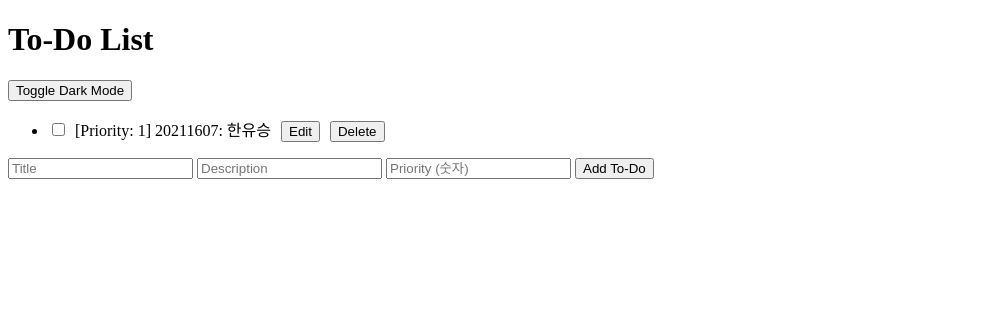
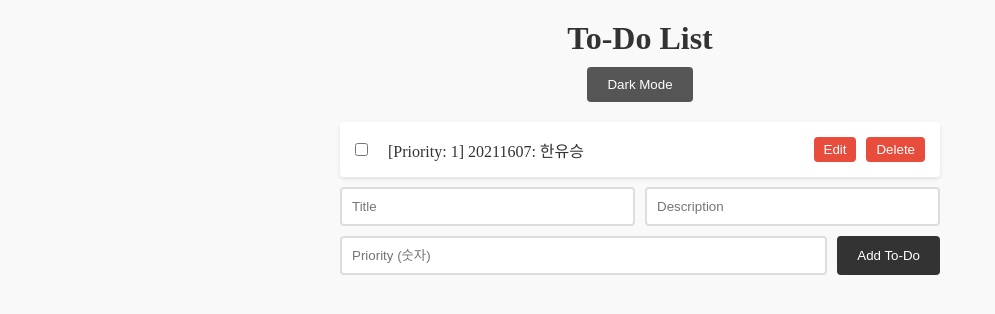
Before and after one commit to hanyuseung/FastApi_Todos_hanyu, a FastAPI app: page / in a window 1280 px wide. Shown: the top 314 px of the page, without its empty margins (0-995 px from the left). Run offline with FastAPI, Linux system fonts and the light colour scheme.

Commit message:
Feat: Add /static/style.css file - update UI

```diff
--- a/fastapi-app/main.py
+++ b/fastapi-app/main.py
@@ -1,11 +1,14 @@
-# Version 3.0.0
+# Version 4.0.0 staticFiles added
 from fastapi import FastAPI, HTTPException
 from fastapi.responses import HTMLResponse
 from pydantic import BaseModel
+from fastapi.staticfiles import StaticFiles
+
 import json
 import os
 
 app = FastAPI()
+app.mount("/static", StaticFiles(directory="static"), name="static")
 
 # To-Do 항목 모델에 priority 필드 추가
 class TodoItem(BaseModel):
--- /dev/null
+++ b/fastapi-app/static/style.css
@@ -0,0 +1,146 @@
+/* CSS Version 1.0.0 */
+
+/* 기본 리셋 및 폰트 설정 */
+* {
+  box-sizing: border-box;
+  margin: 0;
+  padding: 0;
+}
+
+body {
+  background-color: #f9f9f9;
+  color: #333;
+  padding: 20px;
+}
+
+body.dark-mode.container {
+  background-color: #2c3e50;
+  color: #ecf0f1;
+}
+
+/* 컨테이너 중앙 정렬 */
+.container {
+  max-width: 600px;
+  margin: 0 auto;
+}
+
+/* 헤딩 스타일 */
+h1 {
+  text-align: center;
+  margin-bottom: 10px;
+}
+
+/* 다크 모드 토글 버튼 */
+#toggle-dark-mode {
+  display: block;
+  margin: 0 auto 20px;
+  padding: 10px 20px;
+  background-color: #555;
+  color: #fff;
+  border: none;
+  border-radius: 4px;
+  cursor: pointer;
+  transition: background-color 0.3s;
+}
+
+#toggle-dark-mode:hover {
+  background-color: #333;
+}
+
+/* To-Do 폼 스타일링 */
+#todo-form {
+  display: flex;
+  flex-wrap: wrap;
+  gap: 10px;
+  justify-content: center;
+  margin-bottom: 20px;
+}
+
+#todo-form input[type="text"],
+#todo-form input[type="number"] {
+  flex: 1 1 200px;
+  padding: 10px;
+  border: 2px solid #ddd;
+  border-radius: 4px;
+  transition: border-color 0.3s;
+}
+
+#todo-form input:focus {
+  border-color: #777;
+}
+
+#todo-form button {
+  padding: 10px 20px;
+  background-color: #333;
+  color: #fff;
+  border: none;
+  border-radius: 4px;
+  cursor: pointer;
+  transition: background-color 0.3s;
+}
+
+#todo-form button:hover {
+  background-color: #555;
+}
+
+/* To-Do 리스트 스타일링 */
+#todo-list {
+  list-style: none;
+}
+
+#todo-list li {
+  background-color: #fff;
+  padding: 15px;
+  margin-bottom: 10px;
+  border-radius: 4px;
+  display: flex;
+  align-items: center;
+  box-shadow: 0 2px 4px rgba(0, 0, 0, 0.1);
+}
+
+#todo-list li span {
+  flex: 1;
+  margin-left: 10px;
+}
+
+#todo-list li button {
+  margin-left: 10px;
+  padding: 5px 10px;
+  background-color: #e74c3c;
+  border: none;
+  border-radius: 4px;
+  color: #fff;
+  cursor: pointer;
+  transition: background-color 0.3s;
+}
+
+#todo-list li button:hover {
+  background-color: #c0392b;
+}
+
+#todo-list li span.complete {
+  text-decoration: line-through;
+}
+
+/* 완료된 항목 스타일 */
+.completed {
+  text-decoration: line-through;
+  color: #999;
+}
+
+/* 다크 모드 스타일 */
+body.dark-mode {
+  background-color: #2c3e50;
+  color: #ecf0f1;
+}
+
+body.dark-mode #todo-list li {
+  background-color: #34495e;
+}
+
+body.dark-mode input,
+body.dark-mode button {
+  background-color: #555;
+  border: 2px solid #777;
+  color: #ecf0f1;
+}
--- a/fastapi-app/templates/index.html
+++ b/fastapi-app/templates/index.html
@@ -1,37 +1,18 @@
-<!-- version 3.0.0 - 우선순위 추가 -->
+<!-- version 4.0.0 UI 수정 -->
 <!DOCTYPE html>
 <html lang="en">
 <head>
   <meta charset="UTF-8" />
   <meta name="viewport" content="width=device-width, initial-scale=1.0" />
   <title>To-Do List</title>
-  <style>
-    .completed {
-      text-decoration: line-through;
-    }
-    /* 기본 스타일 */
-    body {
-      background-color: #fff;
-      color: #000;
-      transition: background-color 0.3s, color 0.3s;
-    }
-    /* 다크 모드 스타일 */
-    body.dark-mode {
-      background-color: #333;
-      color: #f0f0f0;
-    }
-    body.dark-mode input,
-    body.dark-mode button {
-      background-color: #555;
-      color: #f0f0f0;
-      border: none;
-    }
-  </style>
+  <link rel="stylesheet" href="/static/style.css">
 </head>
 <body>
+
+  <div class = "container">
     <h1>To-Do List</h1>
     <!-- 다크 모드 토글 버튼 -->
-  <button id="toggle-dark-mode">Toggle Dark Mode</button>
+    <button id="toggle-dark-mode">Dark Mode</button>
     <ul id="todo-list"></ul>
     <form id="todo-form">
       <input type="text" id="title" placeholder="Title" required />
@@ -40,6 +21,10 @@
       <input type="number" id="priority" placeholder="Priority (숫자)" required />
       <button type="submit">Add To-Do</button>
     </form>
+  </div>
+
+
+
   <script>
     async function fetchTodos() {
       const response = await fetch("/todos");
@@ -93,7 +78,6 @@
         // 수정(Edit) 버튼 생성
         const editButton = document.createElement("button");
         editButton.textContent = "Edit";
-        editButton.style.marginLeft = "10px";
         editButton.addEventListener("click", async () => {
           const newTitle = prompt("Enter new title", todo.title);
           const newDescription = prompt("Enter new description", todo.description);
@@ -125,7 +109,7 @@
         // 삭제(Delete) 버튼 생성
         const deleteButton = document.createElement("button");
         deleteButton.textContent = "Delete";
-        deleteButton.style.marginLeft = "10px";
+
         deleteButton.addEventListener("click", async () => {
           if (confirm("Are you sure you want to delete this to-do item?")) {
             const response = await fetch(`/todos/${todo.id}`, {
```
Lines whose indentation alone changed are shown as unchanged.
